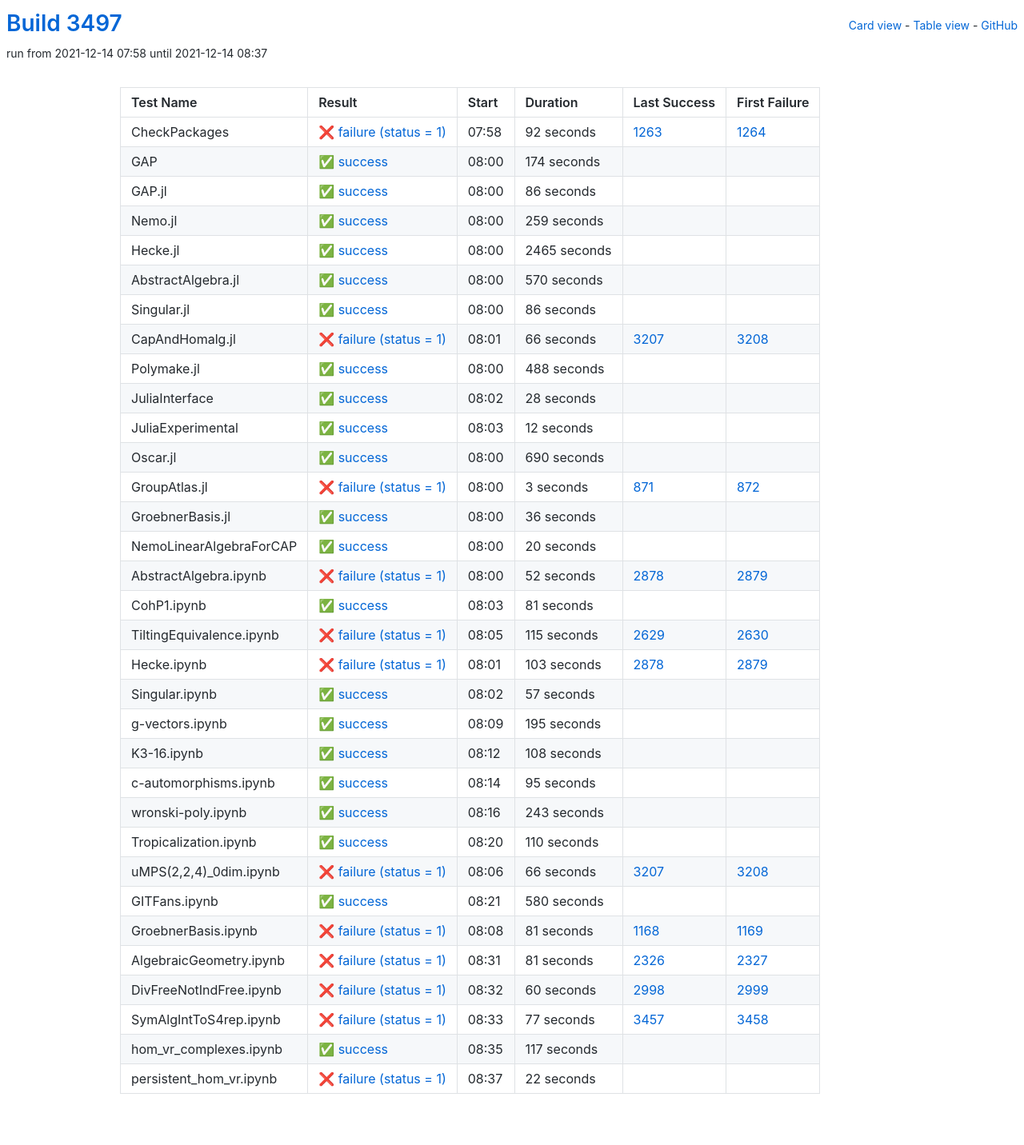
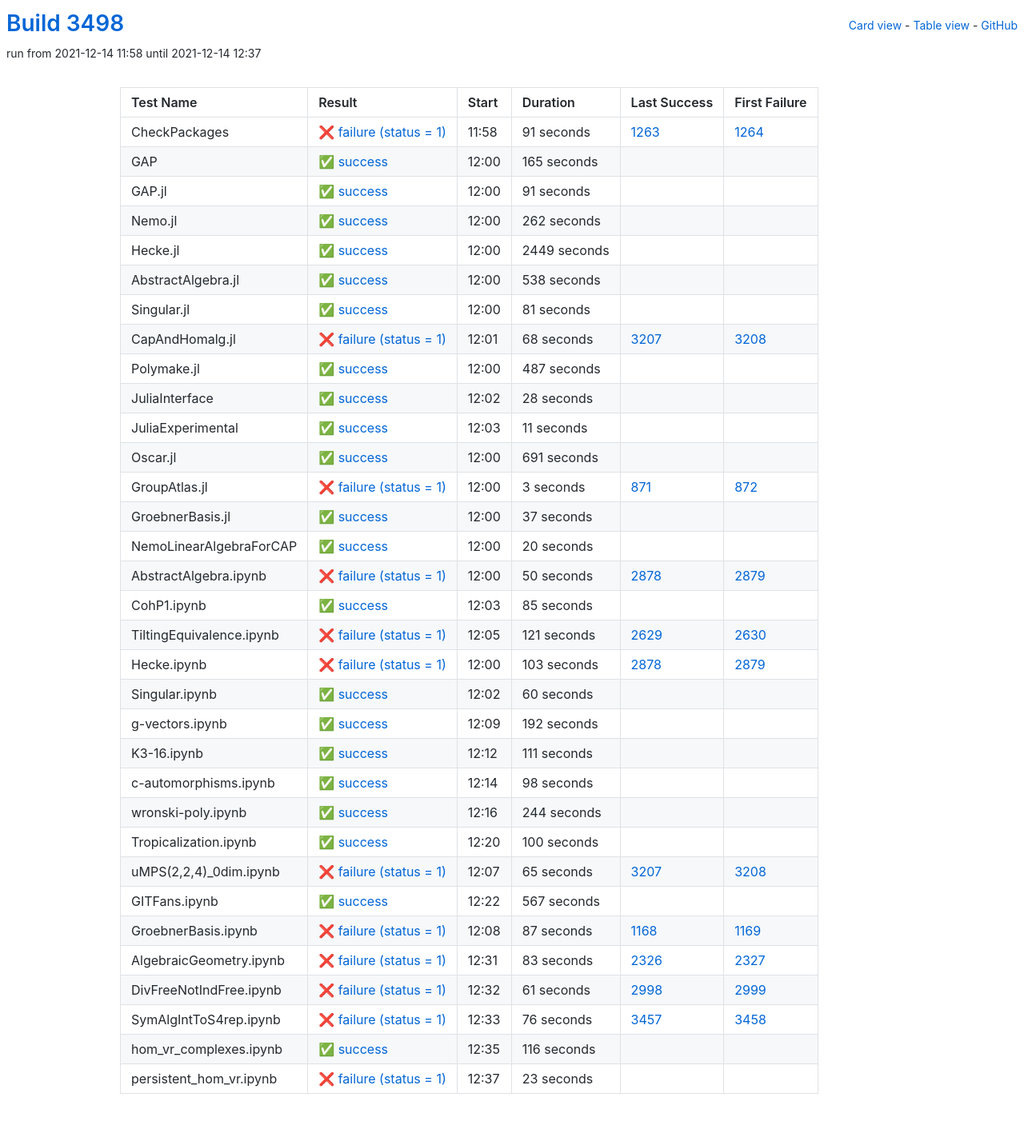
Before and after one commit to oscar-system/oscar-ci-status-stable, a Jekyll site: the page built from table.html, in a window 1280 px wide. Shown: the whole page at 80% size. Built offline with Jekyll 4.4.1, drawn with Linux system fonts in a browser that asks for light colours.

Commit message:
Build #3498

```diff
--- a/_data/ci.yml
+++ b/_data/ci.yml
@@ -1,6 +1,6 @@
 ---
-build: 3497
-build_url: https://oscarci.mathematik.uni-kl.de/job/oscar-stable/3497/
+build: 3498
+build_url: https://oscarci.mathematik.uni-kl.de/job/oscar-stable/3498/
 job: oscar-stable
 organization: oscar-system
 repo: oscar-ci-status-stable
@@ -8,116 +8,116 @@ repourl: https://github.com/oscar-system/oscar-ci-status-stable
 tests:
 - name: CheckPackages
   id: checkpackages
-  log: https://oscarci.mathematik.uni-kl.de/job/oscar-stable/3497/artifact/logs/build-3497/CheckPackages.log
-  start: 2021-12-14 07:58
+  log: https://oscarci.mathematik.uni-kl.de/job/oscar-stable/3498/artifact/logs/build-3498/CheckPackages.log
+  start: 2021-12-14 11:58
   success: false
   exitcode: 1
   status: failure
-  duration: 92
+  duration: 91
   last_success: 1263
   last_success_url: https://oscarci.mathematik.uni-kl.de/job/oscar-stable/1263/
   first_failure: 1264
   first_failure_url: https://oscarci.mathematik.uni-kl.de/job/oscar-stable/1264/
 - name: GAP
   id: gap
-  log: https://oscarci.mathematik.uni-kl.de/job/oscar-stable/3497/artifact/logs/build-3497/GAP.log
-  start: 2021-12-14 08:00
+  log: https://oscarci.mathematik.uni-kl.de/job/oscar-stable/3498/artifact/logs/build-3498/GAP.log
+  start: 2021-12-14 12:00
   success: true
   exitcode: 0
   status: success
-  duration: 174
+  duration: 165
   last_success: false
   last_success_url:
   first_failure: false
   first_failure_url:
 - name: GAP.jl
   id: gap-jl
-  log: https://oscarci.mathematik.uni-kl.de/job/oscar-stable/3497/artifact/logs/build-3497/GAP.jl.log
-  start: 2021-12-14 08:00
+  log: https://oscarci.mathematik.uni-kl.de/job/oscar-stable/3498/artifact/logs/build-3498/GAP.jl.log
+  start: 2021-12-14 12:00
   success: true
   exitcode: 0
   status: success
-  duration: 86
+  duration: 91
   last_success: false
   last_success_url:
   first_failure: false
   first_failure_url:
 - name: Nemo.jl
   id: nemo-jl
-  log: https://oscarci.mathematik.uni-kl.de/job/oscar-stable/3497/artifact/logs/build-3497/Nemo.jl.log
-  start: 2021-12-14 08:00
+  log: https://oscarci.mathematik.uni-kl.de/job/oscar-stable/3498/artifact/logs/build-3498/Nemo.jl.log
+  start: 2021-12-14 12:00
   success: true
   exitcode: 0
   status: success
-  duration: 259
+  duration: 262
   last_success: false
   last_success_url:
   first_failure: false
   first_failure_url:
 - name: Hecke.jl
   id: hecke-jl
-  log: https://oscarci.mathematik.uni-kl.de/job/oscar-stable/3497/artifact/logs/build-3497/Hecke.jl.log
-  start: 2021-12-14 08:00
+  log: https://oscarci.mathematik.uni-kl.de/job/oscar-stable/3498/artifact/logs/build-3498/Hecke.jl.log
+  start: 2021-12-14 12:00
   success: true
   exitcode: 0
   status: success
-  duration: 2465
+  duration: 2449
   last_success: false
   last_success_url:
   first_failure: false
   first_failure_url:
 - name: AbstractAlgebra.jl
   id: abstractalgebra-jl
-  log: https://oscarci.mathematik.uni-kl.de/job/oscar-stable/3497/artifact/logs/build-3497/AbstractAlgebra.jl.log
-  start: 2021-12-14 08:00
+  log: https://oscarci.mathematik.uni-kl.de/job/oscar-stable/3498/artifact/logs/build-3498/AbstractAlgebra.jl.log
+  start: 2021-12-14 12:00
   success: true
   exitcode: 0
   status: success
-  duration: 570
+  duration: 538
   last_success: false
   last_success_url:
   first_failure: false
   first_failure_url:
 - name: Singular.jl
   id: singular-jl
-  log: https://oscarci.mathematik.uni-kl.de/job/oscar-stable/3497/artifact/logs/build-3497/Singular.jl.log
-  start: 2021-12-14 08:00
+  log: https://oscarci.mathematik.uni-kl.de/job/oscar-stable/3498/artifact/logs/build-3498/Singular.jl.log
+  start: 2021-12-14 12:00
   success: true
   exitcode: 0
   status: success
-  duration: 86
+  duration: 81
   last_success: false
   last_success_url:
   first_failure: false
   first_failure_url:
 - name: CapAndHomalg.jl
   id: capandhomalg-jl
-  log: https://oscarci.mathematik.uni-kl.de/job/oscar-stable/3497/artifact/logs/build-3497/CapAndHomalg.jl.log
-  start: 2021-12-14 08:01
+  log: https://oscarci.mathematik.uni-kl.de/job/oscar-stable/3498/artifact/logs/build-3498/CapAndHomalg.jl.log
+  start: 2021-12-14 12:01
   success: false
   exitcode: 1
   status: failure
-  duration: 66
+  duration: 68
   last_success: 3207
   last_success_url: https://oscarci.mathematik.uni-kl.de/job/oscar-stable/3207/
   first_failure: 3208
   first_failure_url: https://oscarci.mathematik.uni-kl.de/job/oscar-stable/3208/
 - name: Polymake.jl
   id: polymake-jl
-  log: https://oscarci.mathematik.uni-kl.de/job/oscar-stable/3497/artifact/logs/build-3497/Polymake.jl.log
-  start: 2021-12-14 08:00
+  log: https://oscarci.mathematik.uni-kl.de/job/oscar-stable/3498/artifact/logs/build-3498/Polymake.jl.log
+  start: 2021-12-14 12:00
   success: true
   exitcode: 0
   status: success
-  duration: 488
+  duration: 487
   last_success: false
   last_success_url:
   first_failure: false
   first_failure_url:
 - name: JuliaInterface
   id: juliainterface
-  log: https://oscarci.mathematik.uni-kl.de/job/oscar-stable/3497/artifact/logs/build-3497/JuliaInterface.log
-  start: 2021-12-14 08:02
+  log: https://oscarci.mathematik.uni-kl.de/job/oscar-stable/3498/artifact/logs/build-3498/JuliaInterface.log
+  start: 2021-12-14 12:02
   success: true
   exitcode: 0
   status: success
@@ -128,32 +128,32 @@ tests:
   first_failure_url:
 - name: JuliaExperimental
   id: juliaexperimental
-  log: https://oscarci.mathematik.uni-kl.de/job/oscar-stable/3497/artifact/logs/build-3497/JuliaExperimental.log
-  start: 2021-12-14 08:03
+  log: https://oscarci.mathematik.uni-kl.de/job/oscar-stable/3498/artifact/logs/build-3498/JuliaExperimental.log
+  start: 2021-12-14 12:03
   success: true
   exitcode: 0
   status: success
-  duration: 12
+  duration: 11
   last_success: false
   last_success_url:
   first_failure: false
   first_failure_url:
 - name: Oscar.jl
   id: oscar-jl
-  log: https://oscarci.mathematik.uni-kl.de/job/oscar-stable/3497/artifact/logs/build-3497/Oscar.jl.log
-  start: 2021-12-14 08:00
+  log: https://oscarci.mathematik.uni-kl.de/job/oscar-stable/3498/artifact/logs/build-3498/Oscar.jl.log
+  start: 2021-12-14 12:00
   success: true
   exitcode: 0
   status: success
-  duration: 690
+  duration: 691
   last_success: false
   last_success_url:
   first_failure: false
   first_failure_url:
 - name: GroupAtlas.jl
   id: groupatlas-jl
-  log: https://oscarci.mathematik.uni-kl.de/job/oscar-stable/3497/artifact/logs/build-3497/GroupAtlas.jl.log
-  start: 2021-12-14 08:00
+  log: https://oscarci.mathematik.uni-kl.de/job/oscar-stable/3498/artifact/logs/build-3498/GroupAtlas.jl.log
+  start: 2021-12-14 12:00
   success: false
   exitcode: 1
   status: failure
@@ -164,20 +164,20 @@ tests:
   first_failure_url: https://oscarci.mathematik.uni-kl.de/job/oscar-stable/872/
 - name: GroebnerBasis.jl
   id: groebnerbasis-jl
-  log: https://oscarci.mathematik.uni-kl.de/job/oscar-stable/3497/artifact/logs/build-3497/GroebnerBasis.jl.log
-  start: 2021-12-14 08:00
+  log: https://oscarci.mathematik.uni-kl.de/job/oscar-stable/3498/artifact/logs/build-3498/GroebnerBasis.jl.log
+  start: 2021-12-14 12:00
   success: true
   exitcode: 0
   status: success
-  duration: 36
+  duration: 37
   last_success: false
   last_success_url:
   first_failure: false
   first_failure_url:
 - name: NemoLinearAlgebraForCAP
   id: nemolinearalgebraforcap
-  log: https://oscarci.mathematik.uni-kl.de/job/oscar-stable/3497/artifact/logs/build-3497/NemoLinearAlgebraForCAP.log
-  start: 2021-12-14 08:00
+  log: https://oscarci.mathematik.uni-kl.de/job/oscar-stable/3498/artifact/logs/build-3498/NemoLinearAlgebraForCAP.log
+  start: 2021-12-14 12:00
   success: true
   exitcode: 0
   status: success
@@ -188,44 +188,44 @@ tests:
   first_failure_url:
 - name: AbstractAlgebra.ipynb
   id: abstractalgebra-ipynb
-  log: https://oscarci.mathematik.uni-kl.de/job/oscar-stable/3497/artifact/logs/build-3497/AbstractAlgebra.ipynb.log
-  start: 2021-12-14 08:00
+  log: https://oscarci.mathematik.uni-kl.de/job/oscar-stable/3498/artifact/logs/build-3498/AbstractAlgebra.ipynb.log
+  start: 2021-12-14 12:00
   success: false
   exitcode: 1
   status: failure
-  duration: 52
+  duration: 50
   last_success: 2878
   last_success_url: https://oscarci.mathematik.uni-kl.de/job/oscar-stable/2878/
   first_failure: 2879
   first_failure_url: https://oscarci.mathematik.uni-kl.de/job/oscar-stable/2879/
 - name: CohP1.ipynb
   id: cohp1-ipynb
-  log: https://oscarci.mathematik.uni-kl.de/job/oscar-stable/3497/artifact/logs/build-3497/CohP1.ipynb.log
-  start: 2021-12-14 08:03
+  log: https://oscarci.mathematik.uni-kl.de/job/oscar-stable/3498/artifact/logs/build-3498/CohP1.ipynb.log
+  start: 2021-12-14 12:03
   success: true
   exitcode: 0
   status: success
-  duration: 81
+  duration: 85
   last_success: false
   last_success_url:
   first_failure: false
   first_failure_url:
 - name: TiltingEquivalence.ipynb
   id: tiltingequivalence-ipynb
-  log: https://oscarci.mathematik.uni-kl.de/job/oscar-stable/3497/artifact/logs/build-3497/TiltingEquivalence.ipynb.log
-  start: 2021-12-14 08:05
+  log: https://oscarci.mathematik.uni-kl.de/job/oscar-stable/3498/artifact/logs/build-3498/TiltingEquivalence.ipynb.log
+  start: 2021-12-14 12:05
   success: false
   exitcode: 1
   status: failure
-  duration: 115
+  duration: 121
   last_success: 2629
   last_success_url: https://oscarci.mathematik.uni-kl.de/job/oscar-stable/2629/
   first_failure: 2630
   first_failure_url: https://oscarci.mathematik.uni-kl.de/job/oscar-stable/2630/
 - name: Hecke.ipynb
   id: hecke-ipynb
-  log: https://oscarci.mathematik.uni-kl.de/job/oscar-stable/3497/artifact/logs/build-3497/Hecke.ipynb.log
-  start: 2021-12-14 08:01
+  log: https://oscarci.mathematik.uni-kl.de/job/oscar-stable/3498/artifact/logs/build-3498/Hecke.ipynb.log
+  start: 2021-12-14 12:00
   success: false
   exitcode: 1
   status: failure
@@ -236,168 +236,168 @@ tests:
   first_failure_url: https://oscarci.mathematik.uni-kl.de/job/oscar-stable/2879/
 - name: Singular.ipynb
   id: singular-ipynb
-  log: https://oscarci.mathematik.uni-kl.de/job/oscar-stable/3497/artifact/logs/build-3497/Singular.ipynb.log
-  start: 2021-12-14 08:02
+  log: https://oscarci.mathematik.uni-kl.de/job/oscar-stable/3498/artifact/logs/build-3498/Singular.ipynb.log
+  start: 2021-12-14 12:02
   success: true
   exitcode: 0
   status: success
-  duration: 57
+  duration: 60
   last_success: false
   last_success_url:
   first_failure: false
   first_failure_url:
 - name: g-vectors.ipynb
   id: g-vectors-ipynb
-  log: https://oscarci.mathematik.uni-kl.de/job/oscar-stable/3497/artifact/logs/build-3497/g-vectors.ipynb.log
-  start: 2021-12-14 08:09
+  log: https://oscarci.mathematik.uni-kl.de/job/oscar-stable/3498/artifact/logs/build-3498/g-vectors.ipynb.log
+  start: 2021-12-14 12:09
   success: true
   exitcode: 0
   status: success
-  duration: 195
+  duration: 192
   last_success: false
   last_success_url:
   first_failure: false
   first_failure_url:
 - name: K3-16.ipynb
   id: k3-16-ipynb
-  log: https://oscarci.mathematik.uni-kl.de/job/oscar-stable/3497/artifact/logs/build-3497/K3-16.ipynb.log
-  start: 2021-12-14 08:12
+  log: https://oscarci.mathematik.uni-kl.de/job/oscar-stable/3498/artifact/logs/build-3498/K3-16.ipynb.log
+  start: 2021-12-14 12:12
   success: true
   exitcode: 0
   status: success
-  duration: 108
+  duration: 111
   last_success: false
   last_success_url:
   first_failure: false
   first_failure_url:
 - name: c-automorphisms.ipynb
   id: c-automorphisms-ipynb
-  log: https://oscarci.mathematik.uni-kl.de/job/oscar-stable/3497/artifact/logs/build-3497/c-automorphisms.ipynb.log
-  start: 2021-12-14 08:14
+  log: https://oscarci.mathematik.uni-kl.de/job/oscar-stable/3498/artifact/logs/build-3498/c-automorphisms.ipynb.log
+  start: 2021-12-14 12:14
   success: true
   exitcode: 0
   status: success
-  duration: 95
+  duration: 98
   last_success: false
   last_success_url:
   first_failure: false
   first_failure_url:
 - name: wronski-poly.ipynb
   id: wronski-poly-ipynb
-  log: https://oscarci.mathematik.uni-kl.de/job/oscar-stable/3497/artifact/logs/build-3497/wronski-poly.ipynb.log
-  start: 2021-12-14 08:16
+  log: https://oscarci.mathematik.uni-kl.de/job/oscar-stable/3498/artifact/logs/build-3498/wronski-poly.ipynb.log
+  start: 2021-12-14 12:16
   success: true
   exitcode: 0
   status: success
-  duration: 243
+  duration: 244
   last_success: false
   last_success_url:
   first_failure: false
   first_failure_url:
 - name: Tropicalization.ipynb
   id: tropicalization-ipynb
-  log: https://oscarci.mathematik.uni-kl.de/job/oscar-stable/3497/artifact/logs/build-3497/Tropicalization.ipynb.log
-  start: 2021-12-14 08:20
+  log: https://oscarci.mathematik.uni-kl.de/job/oscar-stable/3498/artifact/logs/build-3498/Tropicalization.ipynb.log
+  start: 2021-12-14 12:20
   success: true
   exitcode: 0
   status: success
-  duration: 110
+  duration: 100
   last_success: false
   last_success_url:
   first_failure: false
   first_failure_url:
 - name: uMPS(2,2,4)_0dim.ipynb
   id: umps-2-2-4-0dim-ipynb
-  log: https://oscarci.mathematik.uni-kl.de/job/oscar-stable/3497/artifact/logs/build-3497/uMPS-2-2-4-_0dim.ipynb.log
-  start: 2021-12-14 08:06
+  log: https://oscarci.mathematik.uni-kl.de/job/oscar-stable/3498/artifact/logs/build-3498/uMPS-2-2-4-_0dim.ipynb.log
+  start: 2021-12-14 12:07
   success: false
   exitcode: 1
   status: failure
-  duration: 66
+  duration: 65
   last_success: 3207
   last_success_url: https://oscarci.mathematik.uni-kl.de/job/oscar-stable/3207/
   first_failure: 3208
   first_failure_url: https://oscarci.mathematik.uni-kl.de/job/oscar-stable/3208/
 - name: GITFans.ipynb
   id: gitfans-ipynb
-  log: https://oscarci.mathematik.uni-kl.de/job/oscar-stable/3497/artifact/logs/build-3497/GITFans.ipynb.log
-  start: 2021-12-14 08:21
+  log: https://oscarci.mathematik.uni-kl.de/job/oscar-stable/3498/artifact/logs/build-3498/GITFans.ipynb.log
+  start: 2021-12-14 12:22
   success: true
   exitcode: 0
   status: success
-  duration: 580
+  duration: 567
   last_success: false
   last_success_url:
   first_failure: false
   first_failure_url:
 - name: GroebnerBasis.ipynb
   id: groebnerbasis-ipynb
-  log: https://oscarci.mathematik.uni-kl.de/job/oscar-stable/3497/artifact/logs/build-3497/GroebnerBasis.ipynb.log
-  start: 2021-12-14 08:08
+  log: https://oscarci.mathematik.uni-kl.de/job/oscar-stable/3498/artifact/logs/build-3498/GroebnerBasis.ipynb.log
+  start: 2021-12-14 12:08
   success: false
   exitcode: 1
   status: failure
-  duration: 81
+  duration: 87
   last_success: 1168
   last_success_url: https://oscarci.mathematik.uni-kl.de/job/oscar-stable/1168/
   first_failure: 1169
   first_failure_url: https://oscarci.mathematik.uni-kl.de/job/oscar-stable/1169/
 - name: AlgebraicGeometry.ipynb
   id: algebraicgeometry-ipynb
-  log: https://oscarci.mathematik.uni-kl.de/job/oscar-stable/3497/artifact/logs/build-3497/AlgebraicGeometry.ipynb.log
-  start: 2021-12-14 08:31
+  log: https://oscarci.mathematik.uni-kl.de/job/oscar-stable/3498/artifact/logs/build-3498/AlgebraicGeometry.ipynb.log
+  start: 2021-12-14 12:31
   success: false
   exitcode: 1
   status: failure
-  duration: 81
+  duration: 83
   last_success: 2326
   last_success_url: https://oscarci.mathematik.uni-kl.de/job/oscar-stable/2326/
   first_failure: 2327
   first_failure_url: https://oscarci.mathematik.uni-kl.de/job/oscar-stable/2327/
 - name: DivFreeNotIndFree.ipynb
   id: divfreenotindfree-ipynb
-  log: https://oscarci.mathematik.uni-kl.de/job/oscar-stable/3497/artifact/logs/build-3497/DivFreeNotIndFree.ipynb.log
-  start: 2021-12-14 08:32
+  log: https://oscarci.mathematik.uni-kl.de/job/oscar-stable/3498/artifact/logs/build-3498/DivFreeNotIndFree.ipynb.log
+  start: 2021-12-14 12:32
   success: false
   exitcode: 1
   status: failure
-  duration: 60
+  duration: 61
   last_success: 2998
   last_success_url: https://oscarci.mathematik.uni-kl.de/job/oscar-stable/2998/
   first_failure: 2999
   first_failure_url: https://oscarci.mathematik.uni-kl.de/job/oscar-stable/2999/
 - name: SymAlgIntToS4rep.ipynb
   id: symalginttos4rep-ipynb
-  log: https://oscarci.mathematik.uni-kl.de/job/oscar-stable/3497/artifact/logs/build-3497/SymAlgIntToS4rep.ipynb.log
-  start: 2021-12-14 08:33
+  log: https://oscarci.mathematik.uni-kl.de/job/oscar-stable/3498/artifact/logs/build-3498/SymAlgIntToS4rep.ipynb.log
+  start: 2021-12-14 12:33
   success: false
   exitcode: 1
   status: failure
-  duration: 77
+  duration: 76
   last_success: 3457
   last_success_url: https://oscarci.mathematik.uni-kl.de/job/oscar-stable/3457/
   first_failure: 3458
   first_failure_url: https://oscarci.mathematik.uni-kl.de/job/oscar-stable/3458/
 - name: hom_vr_complexes.ipynb
   id: hom-vr-complexes-ipynb
-  log: https://oscarci.mathematik.uni-kl.de/job/oscar-stable/3497/artifact/logs/build-3497/hom_vr_complexes.ipynb.log
-  start: 2021-12-14 08:35
+  log: https://oscarci.mathematik.uni-kl.de/job/oscar-stable/3498/artifact/logs/build-3498/hom_vr_complexes.ipynb.log
+  start: 2021-12-14 12:35
   success: true
   exitcode: 0
   status: success
-  duration: 117
+  duration: 116
   last_success: false
   last_success_url:
   first_failure: false
   first_failure_url:
 - name: persistent_hom_vr.ipynb
   id: persistent-hom-vr-ipynb
-  log: https://oscarci.mathematik.uni-kl.de/job/oscar-stable/3497/artifact/logs/build-3497/persistent_hom_vr.ipynb.log
-  start: 2021-12-14 08:37
+  log: https://oscarci.mathematik.uni-kl.de/job/oscar-stable/3498/artifact/logs/build-3498/persistent_hom_vr.ipynb.log
+  start: 2021-12-14 12:37
   success: false
   exitcode: 1
   status: failure
-  duration: 22
+  duration: 23
   last_success: false
   last_success_url:
   first_failure: false
```
Also changed, not shown: README.md.
